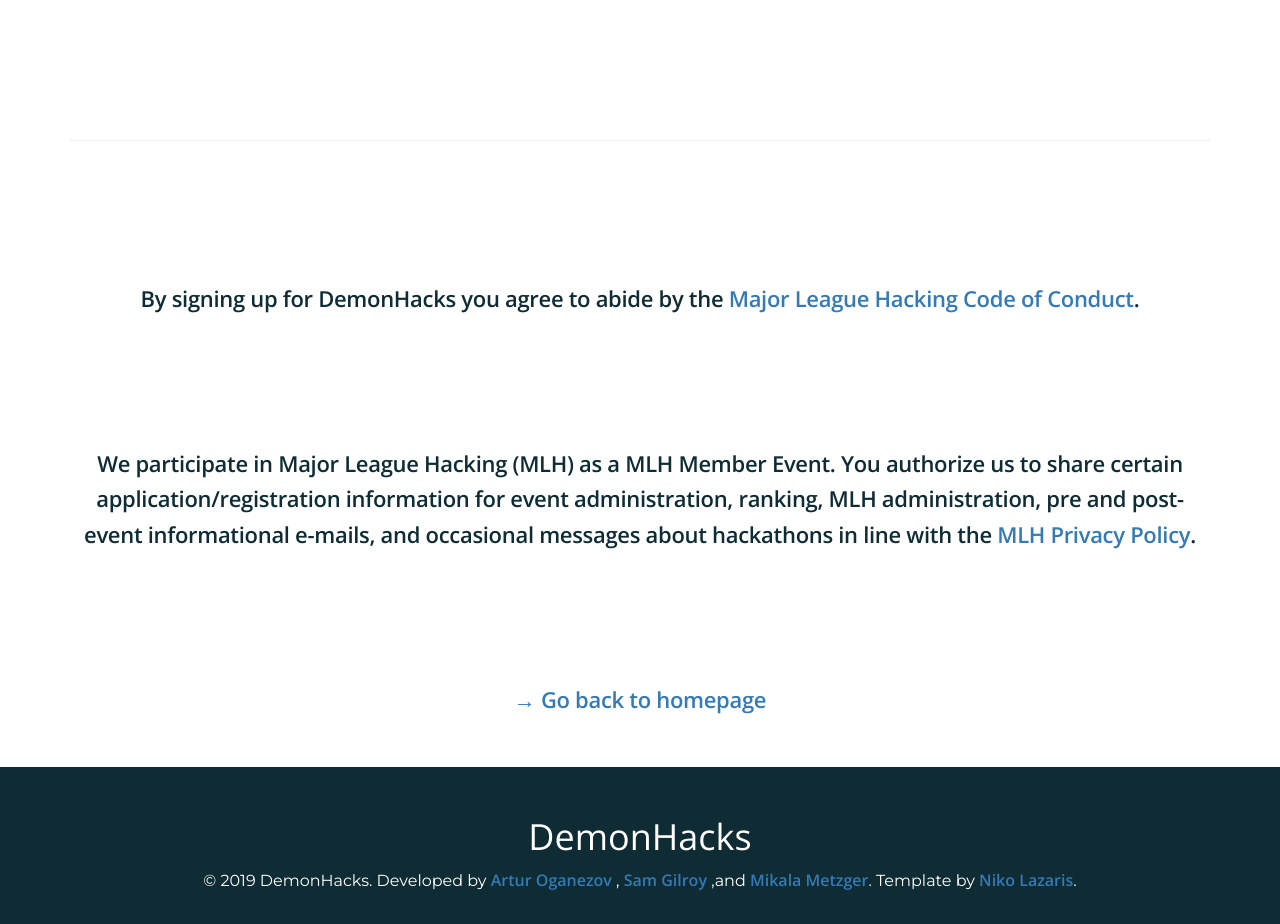
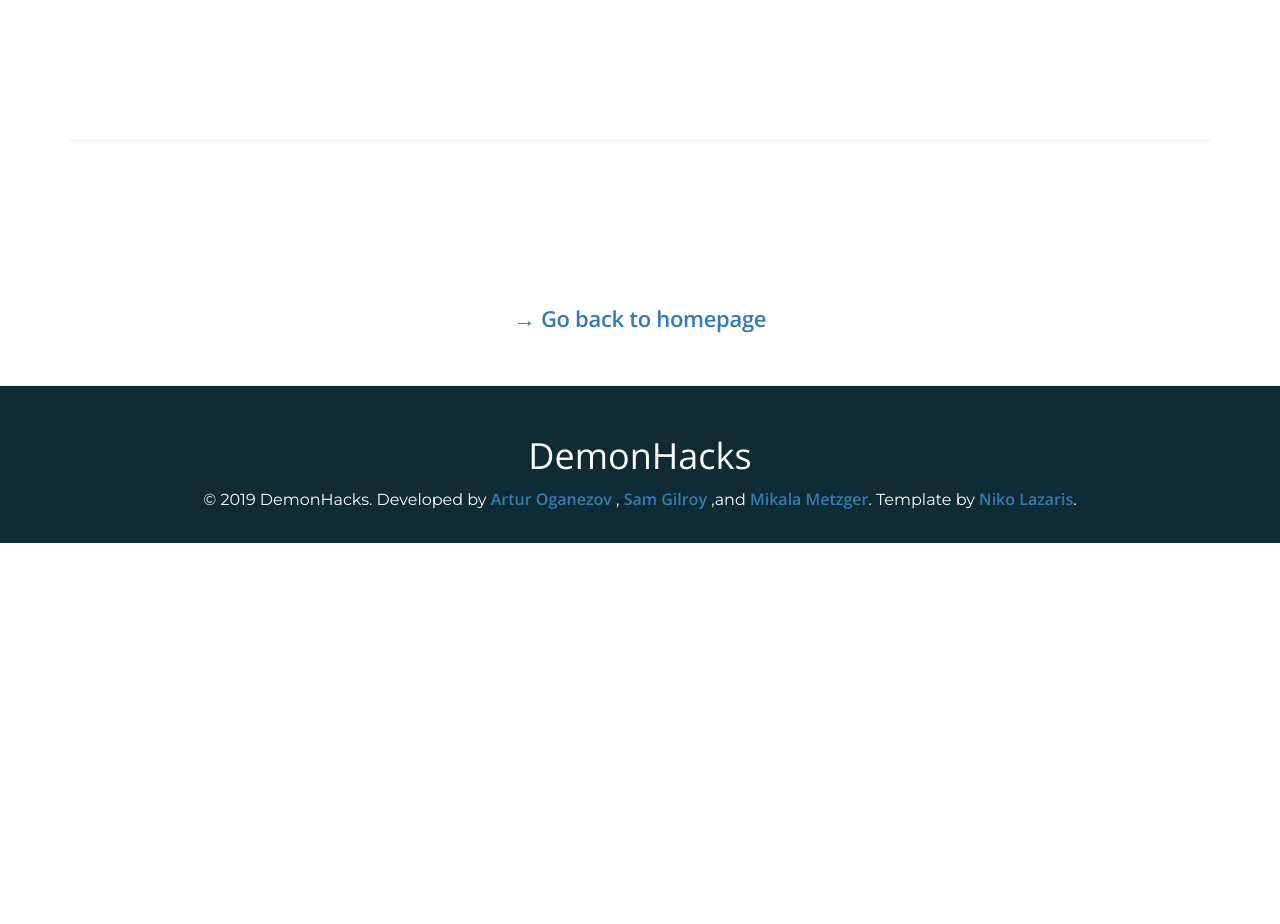
Before and after one commit to eselenic/demonhacks, a Jekyll site: the page built from success.html, in a window 1280 px wide. Built offline with Jekyll 4.4.1, drawn with Linux system fonts in a browser that asks for light colours; nearby versions of some CDN libraries; after the commit the page ends 900 px from its top, so only the background shows below that.

Commit message:
Removed all page MLH mentions.

```diff
--- a/_config.yml
+++ b/_config.yml
@@ -37,10 +37,6 @@
 #     year:   "2020"  # season year
 #     region: "na"    # "na" or "eu"
 #     color:  "blue" # "white", "black", "gray", "red", "blue" or "yellow"
-  #trust_badge:
-  #   year:   "2019"  # season year
-  #   region: "na"    # "na" or "eu"
-  #   color:  "blue" # "white", "black", "gray", "red", "blue" or "yellow"
 
   hero:
     links:
@@ -87,10 +83,6 @@
       answer: >
         Stay tuned. Minor gas or train reimbursement may be provided.
       # [Click Here to find out](https://goo.gl/w9TwfR)
-    - question: "What is Major League Hacking?"
-      answer: >
-        Major League Hacking is [the official student hackathon league](https://mlh.io) in North America & Europe.
-        We work with over 200 Member Events and empower over 70,000 students every year.
     - question: "Is there a Code of Conduct?"
       answer: >
         Yes there is, you can [find it here](https://docs.google.com/document/d/1PMGI1uPcY5EK_QNh1LPqMbNhTSasOldya0_Zo8P1MDU/mobilebasic?usp=gmail#heading=h.d11fprrgzyp).
--- a/index.html
+++ b/index.html
@@ -3,7 +3,7 @@
 ---
 
 {% include hero.html %}
-{% include trust_badge.html %}
+<!-- {% include trust_badge.html %} -->
 
 <section class="about">
   <div class="container">
--- a/success.html
+++ b/success.html
@@ -10,11 +10,6 @@
     <hr />
     <br />
 
-    <p>By signing up for {{ site.event.name }} you agree to abide by the <a href="https://docs.google.com/document/d/1PMGI1uPcY5EK_QNh1LPqMbNhTSasOldya0_Zo8P1MDU/mobilebasic?usp=gmail#heading=h.d11fprrgzyp">Major League Hacking Code of Conduct</a>.</p>
-    <br />
-
-    <p>We participate in Major League Hacking (MLH) as a MLH Member Event. You authorize us to share certain application/registration information for event administration, ranking, MLH administration, pre and post-event informational e-mails, and occasional messages about hackathons in line with the <a href="https://mlh.io/privacy">MLH Privacy Policy</a>.</p>
-
     <br />
     <p><a href="{{ '/' | prepend: site.baseurl | prepend: site.url }}">&rarr; Go back to homepage</a></p>
   </div>
```
